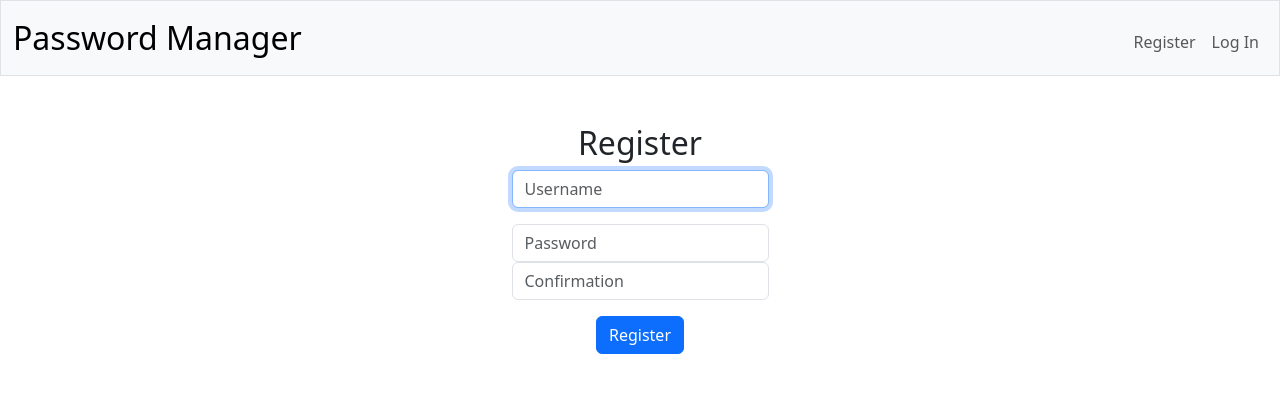
After one commit to garrett-west13/PasswordManager, a Flask app: page /register in a window 1280 px wide. The commit adds this page. Shown: the top 393 px of the page. Run offline with Flask 3, Linux system fonts and the light colour scheme.

Commit message:
Set up login and register routes

```diff
--- a/app.py
+++ b/app.py
@@ -1,7 +1,6 @@
-import os
 import re
 
-from flask import Flask, flash, redirect, render_template, request, session
+from flask import Flask, flash, redirect, render_template, request, session, url_for
 from flask_session import Session
 from werkzeug.security import check_password_hash, generate_password_hash
 import sqlite3
@@ -15,40 +14,119 @@ app.config["SESSION_TYPE"] = "filesystem"
 Session(app)
 
 def get_db_connection():
-    conn = sqlite3.connect('passwords.db')
+    conn = sqlite3.connect("passwords.db")
     conn.row_factory = sqlite3.Row
     return conn
-
-# Function to initialize the database
-def initialize_database():
-    try:
-        conn = sqlite3.connect('passwords.db')
-        with app.open_resource('schema.sql', mode='r') as f:
-            conn.cursor().executescript(f.read())
-        conn.commit()
-    except Exception as e:
-        print(f"An error occurred during database initialization: {e}")
-    finally:
-        if conn:
-            conn.close()
-
-
-# Call the initialization function when the application starts
-@app.before_first_request
-def before_first_request():
-    initialize_database()
-
 
 @app.route("/")
 def index():
     # Check if user is logged in
-    if "user_id" not in session:
+    if "user_id" in session:
+        # Get username from the database
+        db = get_db_connection()
+        username = db.execute("SELECT username FROM users WHERE id = ?", (session["user_id"],)).fetchone()["username"]
+        db.close()
+        # Render the index page with the username
+        return render_template("index.html", username=username)
+    else:
+        # Redirect to login page if user is not logged in
         return redirect(url_for("login"))
 
-    # Get username from the database
-    db = get_db_connection()
-    username = db.execute("SELECT username FROM users WHERE id = ?", (session["user_id"],)).fetchone()["username"]
-    db.close()
 
-    # Render the index page with the username
-    return render_template("index.html", username=username)
+
+@app.route("/login", methods=["GET", "POST"])
+def login():
+    if request.method == "POST":
+        # Ensure username and password were submitted
+        username = request.form.get("username")
+        password = request.form.get("password")
+        if not username:
+            flash("Must provide username", "error")
+            return redirect(url_for("login"))
+        elif not password:
+            flash("Must provide password", "error")
+            return redirect(url_for("login"))
+
+        # Query database for username
+        db = get_db_connection()
+        user = db.execute("SELECT * FROM users WHERE username = ?", (username,)).fetchone()
+        db.close()
+
+        # Ensure username exists and password is correct
+        if not user or not check_password_hash(user["password"], password):
+            flash("Invalid username and/or password", "error")
+            return redirect(url_for("login"))
+
+        # Remember which user has logged in
+        session["user_id"] = user["id"]
+        flash("Successfully signed in!", "success")
+
+        # Redirect user to home page after setting flash messages
+        return redirect(url_for("index"))
+
+    else:
+        # User reached route via GET
+        return render_template("login.html")
+
+@app.route("/logout")
+def logout():
+    """Log user out"""
+    flash("Logged out", "info")
+    session.clear()
+    return redirect(url_for("login"))
+
+
+
+@app.route("/register", methods=["GET", "POST"])
+def register():
+    if request.method == "POST":
+        # Set and check for valid username
+        username = request.form.get("username")
+        if not username:
+            flash("Must provide username", "error")
+            return redirect(url_for("register"))
+
+        db = get_db_connection()
+        existing_user = db.execute("SELECT * FROM users WHERE username = ?", (username,)).fetchone()
+        db.close()
+        if existing_user:
+            flash("Username is already taken", "error")
+            return redirect(url_for("register"))
+
+        # Set and check for valid password
+        password = request.form.get("password")
+        confirm = request.form.get("confirmation")
+        if not password:
+            flash("Must provide password", "error")
+            return redirect(url_for("register"))
+
+        if len(password) < 8 or (not bool(re.search(r'[^\w\s]', password)) or not bool(re.search(r'\d', password))):
+            flash("Password must be at least 8 characters long and include at least one number and one symbol", "error")
+            return redirect(url_for("register"))
+
+        if not confirm:
+            flash("Must confirm password", "error")
+            return redirect(url_for("register"))
+        elif confirm != password:
+            flash("Passwords must match", "error")
+            return redirect(url_for("register"))
+
+        password_hashed = generate_password_hash(password)
+
+        db = get_db_connection()
+        db.execute("INSERT INTO users (username, hash) VALUES (?, ?)", (username, password_hashed))
+        db.commit()
+
+        user_id = db.execute("SELECT id FROM users WHERE username = ?", (username,)).fetchone()
+        db.close()
+
+        if user_id:
+            session["user_id"] = user_id["id"]
+            flash("Successfully registered!", "success")
+            return redirect("/")
+        else:
+            flash("Failed to retrieve user ID", "error")
+            return redirect(url_for("register"))
+
+    else:
+        return render_template("register.html")
--- /dev/null
+++ b/static/styles.css
@@ -0,0 +1,5 @@
+/* Size for brand */
+nav .navbar-brand
+{
+    font-size: xx-large;
+}
--- a/templates/layout.html
+++ b/templates/layout.html
@@ -58,16 +58,6 @@
             {% block main %}{% endblock %}
         </main>
 
-        <footer class="mt-5 pt-4 text-center">
-            <div class="container">
-                <div class="row">
-                    <div class="col-md-6">
-                        <p>Built with Flask and Bootstrap</p>
-                    </div>
-                </div>
-            </div>
-        </footer>
-
     </body>
 
 </html>
--- /dev/null
+++ b/templates/register.html
@@ -0,0 +1,19 @@
+{% extends "layout.html" %}
+
+{% block title %}
+    Register
+{% endblock %}
+
+{% block main %}
+    <h2>Register</h2>
+    <form action="/register" method="post">
+        <div class="mb-3">
+            <input autocomplete="off" autofocus class="form-control mx-auto w-auto" name="username" placeholder="Username" type="text">
+        </div>
+        <div class="mb-3">
+            <input class="form-control mx-auto w-auto" name="password" placeholder="Password" type="password">
+            <input class="form-control mx-auto w-auto" name="confirmation" placeholder="Confirmation" type="password">
+        </div>
+        <button class="btn btn-primary" type="submit">Register</button>
+    </form>
+{% endblock %}
```
Also changed, not shown: requirements.txt (+8 -0 lines), schema.sql (deleted, +0 -14 lines), templates/login.html (added, +18 -0 lines), 1 other file.
